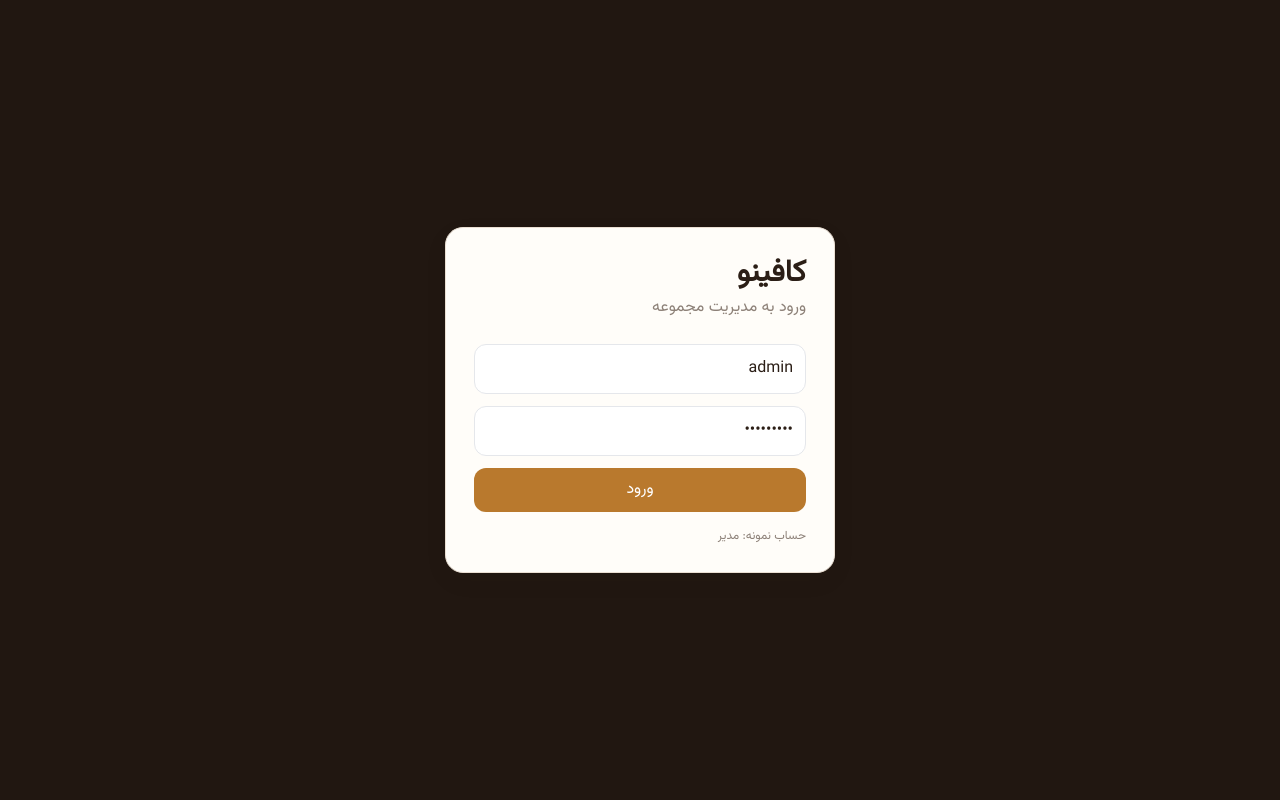
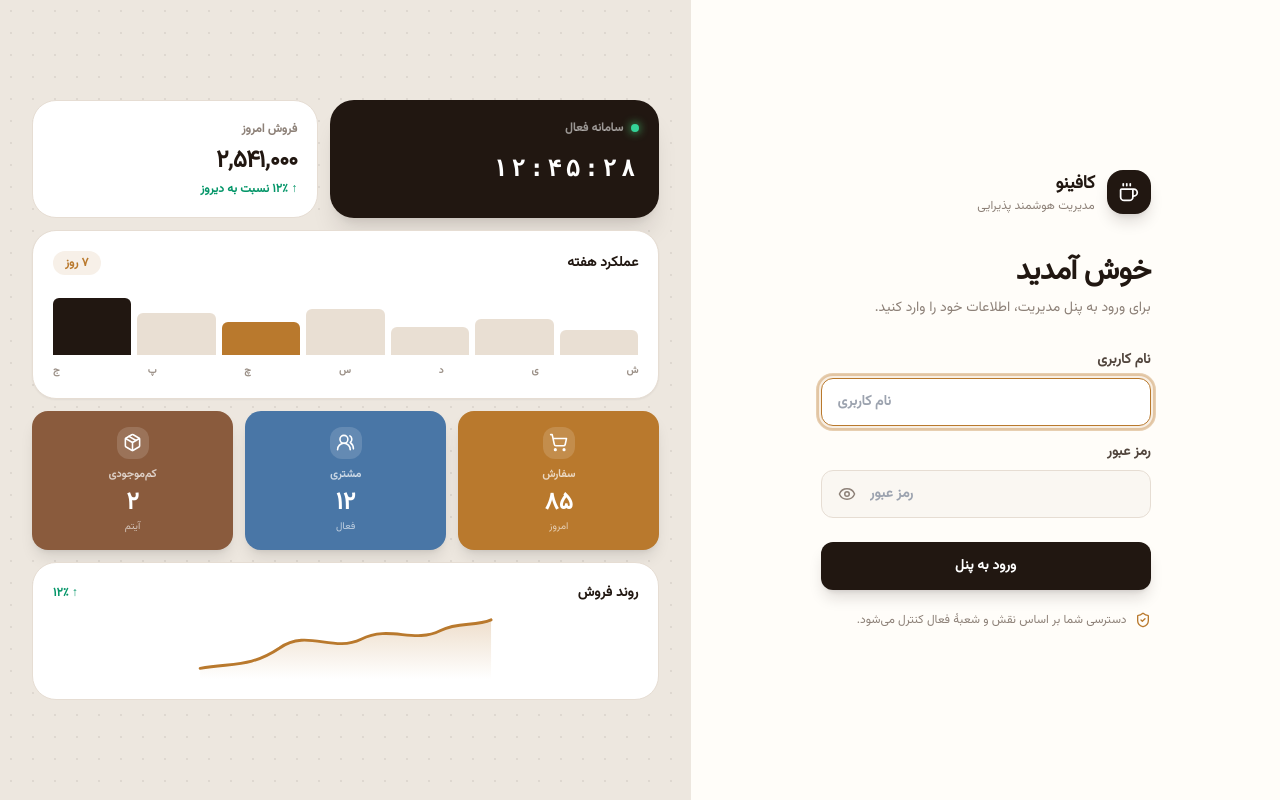
Before and after one commit to rahi62/coffino, a Next.js app in the folder frontend/: page /login in a window 1280 px wide. Built offline with nearby package versions, Linux system fonts and the light colour scheme; no server answers.

Commit message:
feat: redesign login experience

```diff
--- a/frontend/src/app/login/page.tsx
+++ b/frontend/src/app/login/page.tsx
@@ -1,2 +1,124 @@
-"use client";import {useState} from "react";import {login} from "@/lib/api";
-export default function Login(){const [u,setU]=useState("admin"),[p,setP]=useState("admin1234"),[err,setErr]=useState("");async function go(e:React.FormEvent){e.preventDefault();try{await login(u,p);location.href="/"}catch(e:any){setErr(e.message)}}return <div className="fixed inset-0 bg-[#211711] flex items-center justify-center z-50"><form onSubmit={go} className="card w-[390px] p-7"><div className="text-3xl font-black mb-1">کافینو</div><div className="text-[#8d8178] mb-6">ورود به مدیریت مجموعه</div><input className="w-full border rounded-xl p-3 mb-3" value={u} onChange={e=>setU(e.target.value)} placeholder="نام کاربری"/><input className="w-full border rounded-xl p-3 mb-3" type="password" value={p} onChange={e=>setP(e.target.value)} placeholder="رمز عبور"/>{err&&<div className="text-red-600 mb-3">{err}</div>}<button className="btn btn-primary w-full">ورود</button><div className="text-xs text-[#8d8178] mt-4">حساب نمونه: مدیر</div></form></div>}
+"use client";
+
+import {useState} from "react";
+import {Coffee, Eye, EyeOff, Package, ShieldCheck, ShoppingCart, UsersRound} from "lucide-react";
+import {login} from "@/lib/api";
+
+const weekBars = [38, 56, 44, 72, 51, 66, 88];
+
+export default function Login() {
+  const [username, setUsername] = useState("");
+  const [password, setPassword] = useState("");
+  const [showPassword, setShowPassword] = useState(false);
+  const [error, setError] = useState("");
+  const [busy, setBusy] = useState(false);
+
+  async function submit(event: React.FormEvent) {
+    event.preventDefault();
+    if (!username.trim() || !password) {
+      setError("نام کاربری و رمز عبور را وارد کنید.");
+      return;
+    }
+    setBusy(true);
+    setError("");
+    try {
+      await login(username.trim(), password);
+      location.assign("/");
+    } catch (cause: any) {
+      setError(cause?.message || "ورود انجام نشد. اطلاعات ورود را بررسی و دوباره تلاش کنید.");
+    } finally {
+      setBusy(false);
+    }
+  }
+
+  return <div className="fixed inset-0 z-50 flex min-h-screen overflow-hidden bg-[#f0ece6]">
+    <section className="flex w-full items-center justify-center bg-[#fffdf9] px-6 py-10 sm:px-10 lg:w-[46%] lg:min-w-[420px] lg:px-14">
+      <form className="w-full max-w-[330px]" onSubmit={submit} noValidate>
+        <div className="mb-10 flex items-center gap-3">
+          <div className="grid size-11 place-items-center rounded-2xl bg-[#211711] text-xl text-white shadow-lg shadow-[#211711]/15"><Coffee size={21} aria-hidden="true" /></div>
+          <div><p className="text-lg font-black tracking-[-.4px] text-[#211711]">کافینو</p><p className="text-xs text-[#8d8178]">مدیریت هوشمند پذیرایی</p></div>
+        </div>
+
+        <div className="mb-8">
+          <h1 className="text-3xl font-black tracking-[-.7px] text-[#211711]">خوش آمدید</h1>
+          <p className="mt-2 text-sm text-[#8d8178]">برای ورود به پنل مدیریت، اطلاعات خود را وارد کنید.</p>
+        </div>
+
+        <div className="space-y-4">
+          <label className="block text-sm font-bold text-[#51453d]">نام کاربری
+            <input
+              autoComplete="username"
+              autoFocus
+              className="mt-2 h-12 w-full rounded-xl border border-[#e6ddd3] bg-[#faf7f2] px-4 text-left text-sm text-[#211711] outline-none transition focus:border-[#b9792d] focus:bg-white focus:ring-4 focus:ring-[#b9792d]/10"
+              dir="ltr"
+              value={username}
+              onChange={(event) => { setUsername(event.target.value); setError(""); }}
+              placeholder="نام کاربری"
+            />
+          </label>
+          <label className="block text-sm font-bold text-[#51453d]">رمز عبور
+            <span className="relative mt-2 block">
+              <input
+                autoComplete="current-password"
+                className="h-12 w-full rounded-xl border border-[#e6ddd3] bg-[#faf7f2] py-0 pl-12 pr-4 text-left text-sm text-[#211711] outline-none transition focus:border-[#b9792d] focus:bg-white focus:ring-4 focus:ring-[#b9792d]/10"
+                dir="ltr"
+                type={showPassword ? "text" : "password"}
+                value={password}
+                onChange={(event) => { setPassword(event.target.value); setError(""); }}
+                placeholder="رمز عبور"
+              />
+              <button type="button" className="absolute left-2 top-1/2 grid size-9 -translate-y-1/2 place-items-center rounded-lg text-[#8d8178] transition hover:bg-[#eee6dc] hover:text-[#211711] focus-visible:outline focus-visible:outline-3 focus-visible:outline-[#b9792d]/35" onClick={() => setShowPassword((current) => !current)} aria-label={showPassword ? "پنهان‌کردن رمز عبور" : "نمایش رمز عبور"}>
+                {showPassword ? <EyeOff size={18} /> : <Eye size={18} />}
+              </button>
+            </span>
+          </label>
+        </div>
+
+        {error && <div role="alert" className="mt-4 rounded-xl border border-red-200 bg-red-50 px-3 py-2.5 text-sm text-red-800">{error}</div>}
+
+        <button className="mt-6 h-12 w-full rounded-xl bg-[#211711] px-4 text-sm font-bold text-white shadow-lg shadow-[#211711]/15 transition hover:bg-[#3b2b20] disabled:cursor-not-allowed disabled:opacity-60" disabled={busy} type="submit">
+          {busy ? "در حال ورود…" : "ورود به پنل"}
+        </button>
+        <div className="mt-5 flex items-center gap-2 text-xs leading-5 text-[#8d8178]"><ShieldCheck size={16} className="shrink-0 text-[#b9792d]" /><span>دسترسی شما بر اساس نقش و شعبهٔ فعال کنترل می‌شود.</span></div>
+      </form>
+    </section>
+
+    <aside className="relative hidden flex-1 overflow-hidden bg-[#ede7df] p-8 lg:block">
+      <div className="absolute inset-0 opacity-50" style={{backgroundImage: "radial-gradient(circle, rgba(58,43,32,.16) 1px, transparent 1px)", backgroundSize: "22px 22px"}} />
+      <div className="relative mx-auto flex h-full max-w-[660px] flex-col justify-center gap-3">
+        <div className="grid grid-cols-[1.15fr_1fr] gap-3">
+          <article className="rounded-3xl bg-[#211711] p-5 text-white shadow-xl shadow-[#211711]/10">
+            <div className="mb-4 flex items-center gap-2 text-xs font-bold text-white/55"><span className="size-2 rounded-full bg-emerald-400 shadow-[0_0_10px_#4ade80]" />سامانه فعال</div>
+            <p className="font-mono text-2xl font-black tracking-[.16em]">۱۲:۴۵:۲۸</p>
+          </article>
+          <article className="rounded-3xl border border-[#e6ddd3] bg-white p-5">
+            <p className="text-xs font-bold text-[#8d8178]">فروش امروز</p>
+            <p className="mt-2 text-2xl font-black tracking-[-1px] text-[#211711]">۲٬۵۴۱٬۰۰۰</p>
+            <p className="mt-1 text-xs font-bold text-emerald-600">↑ ۱۲٪ نسبت به دیروز</p>
+          </article>
+        </div>
+
+        <article className="rounded-3xl border border-[#e6ddd3] bg-white p-5 shadow-sm">
+          <div className="mb-4 flex items-center justify-between"><h2 className="text-sm font-black text-[#211711]">عملکرد هفته</h2><span className="rounded-full bg-[#f7f0e8] px-3 py-1 text-xs font-bold text-[#b9792d]">۷ روز</span></div>
+          <div className="flex h-16 items-end gap-1.5">{weekBars.map((height, index) => <span className={index === weekBars.length - 1 ? "flex-1 rounded-t-md bg-[#211711]" : index === 4 ? "flex-1 rounded-t-md bg-[#b9792d]" : "flex-1 rounded-t-md bg-[#e9dfd3]"} key={height} style={{height: `${height}%`}} />)}</div>
+          <div className="mt-2 flex justify-between text-[10px] font-bold text-[#9b9087]"><span>ش</span><span>ی</span><span>د</span><span>س</span><span>چ</span><span>پ</span><span>ج</span></div>
+        </article>
+
+        <div className="grid grid-cols-3 gap-3">
+          <Metric icon={<ShoppingCart size={19} />} label="سفارش" value="۸۵" detail="امروز" color="bg-[#b9792d]" />
+          <Metric icon={<UsersRound size={19} />} label="مشتری" value="۱۲" detail="فعال" color="bg-[#4976a6]" />
+          <Metric icon={<Package size={19} />} label="کم‌موجودی" value="۲" detail="آیتم" color="bg-[#8a5b3d]" />
+        </div>
+
+        <article className="rounded-3xl border border-[#e6ddd3] bg-white p-5">
+          <div className="mb-3 flex items-center justify-between"><h2 className="text-sm font-black text-[#211711]">روند فروش</h2><span className="text-xs font-bold text-emerald-600">↑ ۱۲٪</span></div>
+          <svg viewBox="0 0 300 66" className="h-16 w-full overflow-visible" aria-label="روند افزایشی فروش" role="img"><defs><linearGradient id="login-sales-area" x1="0" x2="0" y1="0" y2="1"><stop stopColor="#b9792d" stopOpacity=".24" /><stop offset="1" stopColor="#b9792d" stopOpacity="0" /></linearGradient></defs><path d="M0,55 C35,49 52,54 82,34 C110,14 137,39 166,25 C196,10 220,30 248,16 C266,7 284,12 300,5 L300,66 L0,66Z" fill="url(#login-sales-area)" /><path d="M0,55 C35,49 52,54 82,34 C110,14 137,39 166,25 C196,10 220,30 248,16 C266,7 284,12 300,5" fill="none" stroke="#b9792d" strokeLinecap="round" strokeWidth="3" /></svg>
+        </article>
+      </div>
+    </aside>
+  </div>;
+}
+
+function Metric({icon, label, value, detail, color}: {icon: React.ReactNode; label: string; value: string; detail: string; color: string}) {
+  return <article className={`rounded-2xl p-4 text-center text-white shadow-lg ${color}`}><div className="mx-auto mb-2 grid size-8 place-items-center rounded-xl bg-white/15">{icon}</div><p className="text-[11px] font-bold text-white/70">{label}</p><p className="mt-1 text-2xl font-black">{value}</p><p className="text-[10px] text-white/65">{detail}</p></article>;
+}
```
Also changed, not shown: 1 other file (tests, documents, lock files or other folders).
